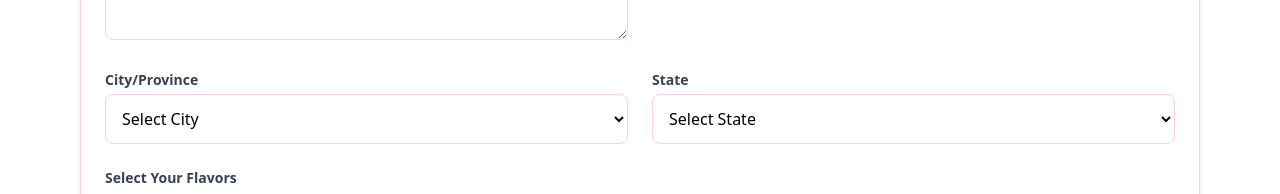
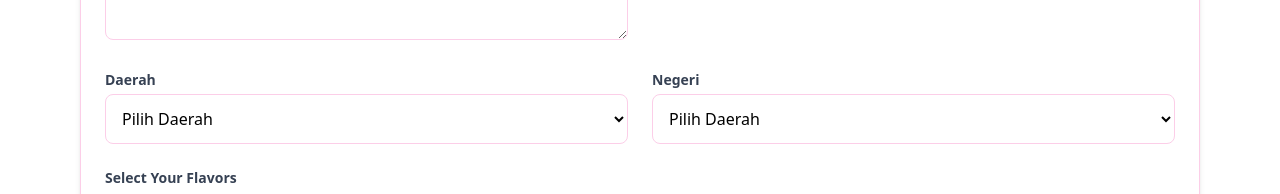
Before and after one commit to Liyana04/biskut-yaya, a website: page formbm.html in a window 1280 px wide. Shown: the part 430-624 px from the top of the page. Drawn offline with Linux system fonts and the light colour scheme.

Commit message:
update tailwindcss

```diff
--- a/formbm.html
+++ b/formbm.html
@@ -64,9 +64,9 @@
                 class="w-full p-3 border border-pink-200 rounded-lg focus:outline-none focus:ring-2 focus:ring-pink-400">
             </div>
             <div>
-                <label class="block text-sm font-semibold text-gray-700 mb-1">City/Province</label>
+                <label class="block text-sm font-semibold text-gray-700 mb-1">Daerah</label>
                 <select class="w-full p-3 border border-pink-200 rounded-lg focus:outline-none focus:ring-2 focus:ring-pink-400 bg-white">
-                  <option value="">Select City</option>
+                  <option value="">Pilih Daerah</option>
                   <option value="johor-bahru">Johor Bahru</option>
                   <option value="pasir-gudang">Pasir Gudang</option>
                   <option value="batu-pahat">Batu Pahat</option>
@@ -77,9 +77,9 @@
                   </select>
             </div>
             <div>
-                <label class="block text-sm font-semibold text-gray-700 mb-1">State</label>
+                <label class="block text-sm font-semibold text-gray-700 mb-1">Negeri</label>
                 <select class="w-full p-3 border border-pink-200 rounded-lg focus:outline-none focus:ring-2 focus:ring-pink-400 bg-white">
-                  <option value="">Select State</option>
+                  <option value="">Pilih Daerah</option>
                   <option value="johor">Johor</option>
                   <option value="kedah">Kedah</option>
                   <option value="kelantan">Kelantan</option>
```
Also changed, not shown: index.html (+1 -1 lines).
